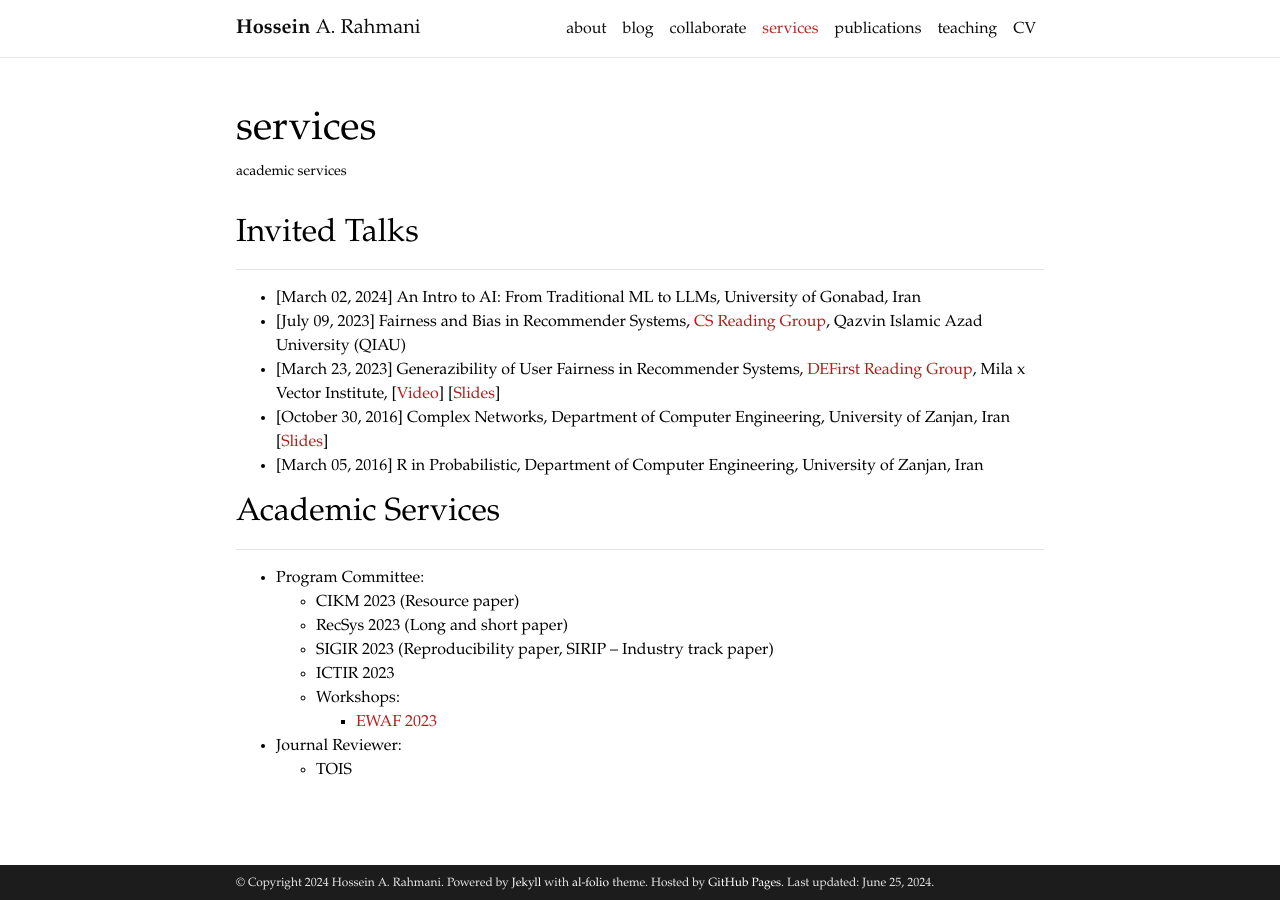
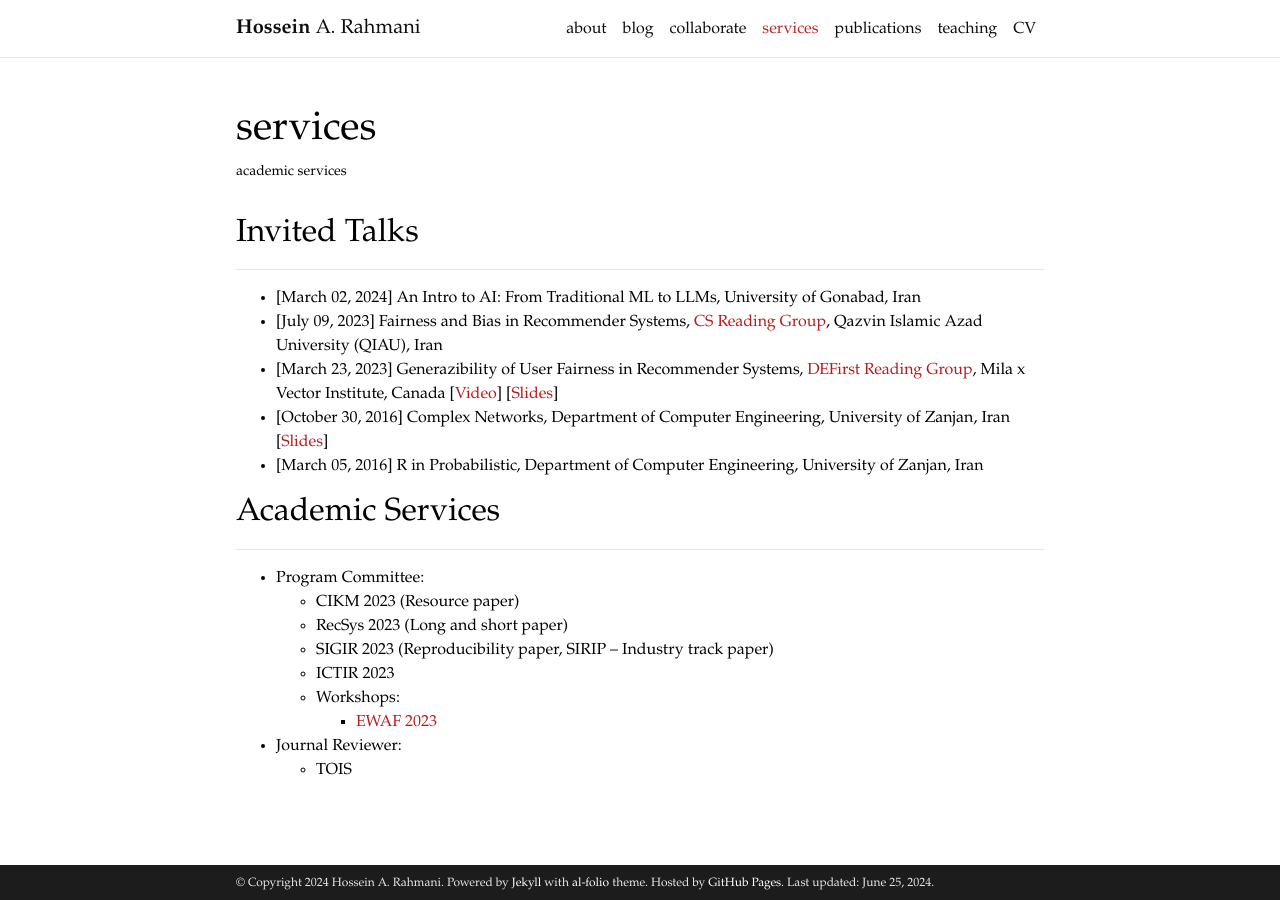
Before and after one commit to rahmanidashti/rahmanidashti.github.io, a Jekyll site: the page built from _pages/services.md, in a window 1280 px wide. Built offline with Jekyll 4.4.1, drawn with Linux system fonts in a browser that asks for light colours; comment, search, counter and statistics services are not loaded; a style sheet for code colours, icons or effects is not loaded.

Commit message:
Update services.md

```diff
--- a/_pages/services.md
+++ b/_pages/services.md
@@ -10,8 +10,8 @@
 <hr>
 
 - [March 02, 2024] An Intro to AI: From Traditional ML to LLMs, University of Gonabad, Iran
-- [July 09, 2023] Fairness and Bias in Recommender Systems, <a href="https://sites.google.com/view/cs-reading-group/home">CS Reading Group</a>, Qazvin Islamic Azad University (QIAU)
-- [March 23, 2023] Generazibility of User Fairness in Recommender Systems, <a href="https://noon-cobbler-caa.notion.site/DEFirst-Reading-Group-23c288b0cdc540aea53bf7960754ba21">DEFirst Reading Group</a>, Mila x Vector Institute, [<a href="https://www.youtube.com/watch?v=k4u5rih4zVM">Video</a>] [<a href="https://www.slideshare.net/SaeedRahmani9/generalizibilityfairness-defirst-reading-group">Slides</a>]
+- [July 09, 2023] Fairness and Bias in Recommender Systems, <a href="https://sites.google.com/view/cs-reading-group/home">CS Reading Group</a>, Qazvin Islamic Azad University (QIAU), Iran
+- [March 23, 2023] Generazibility of User Fairness in Recommender Systems, <a href="https://noon-cobbler-caa.notion.site/DEFirst-Reading-Group-23c288b0cdc540aea53bf7960754ba21">DEFirst Reading Group</a>, Mila x Vector Institute, Canada [<a href="https://www.youtube.com/watch?v=k4u5rih4zVM">Video</a>] [<a href="https://www.slideshare.net/SaeedRahmani9/generalizibilityfairness-defirst-reading-group">Slides</a>]
 - [October 30, 2016] Complex Networks, Department of Computer Engineering, University of Zanjan, Iran [<a href="https://www.slideshare.net/SaeedRahmani9/introduction-to-complex-networks-77679817">Slides</a>]
 - [March 05, 2016] R in Probabilistic, Department of Computer Engineering, University of Zanjan, Iran
 
```
